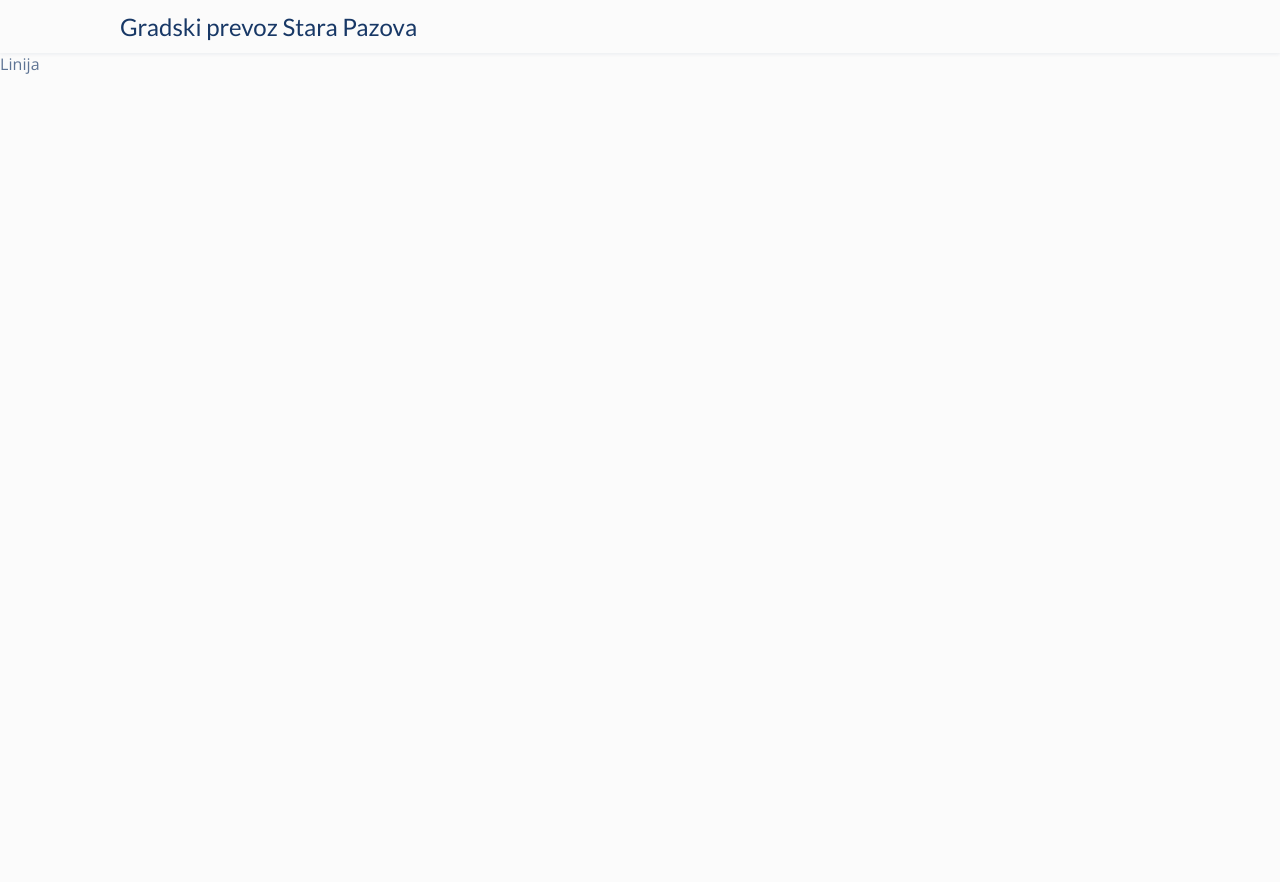
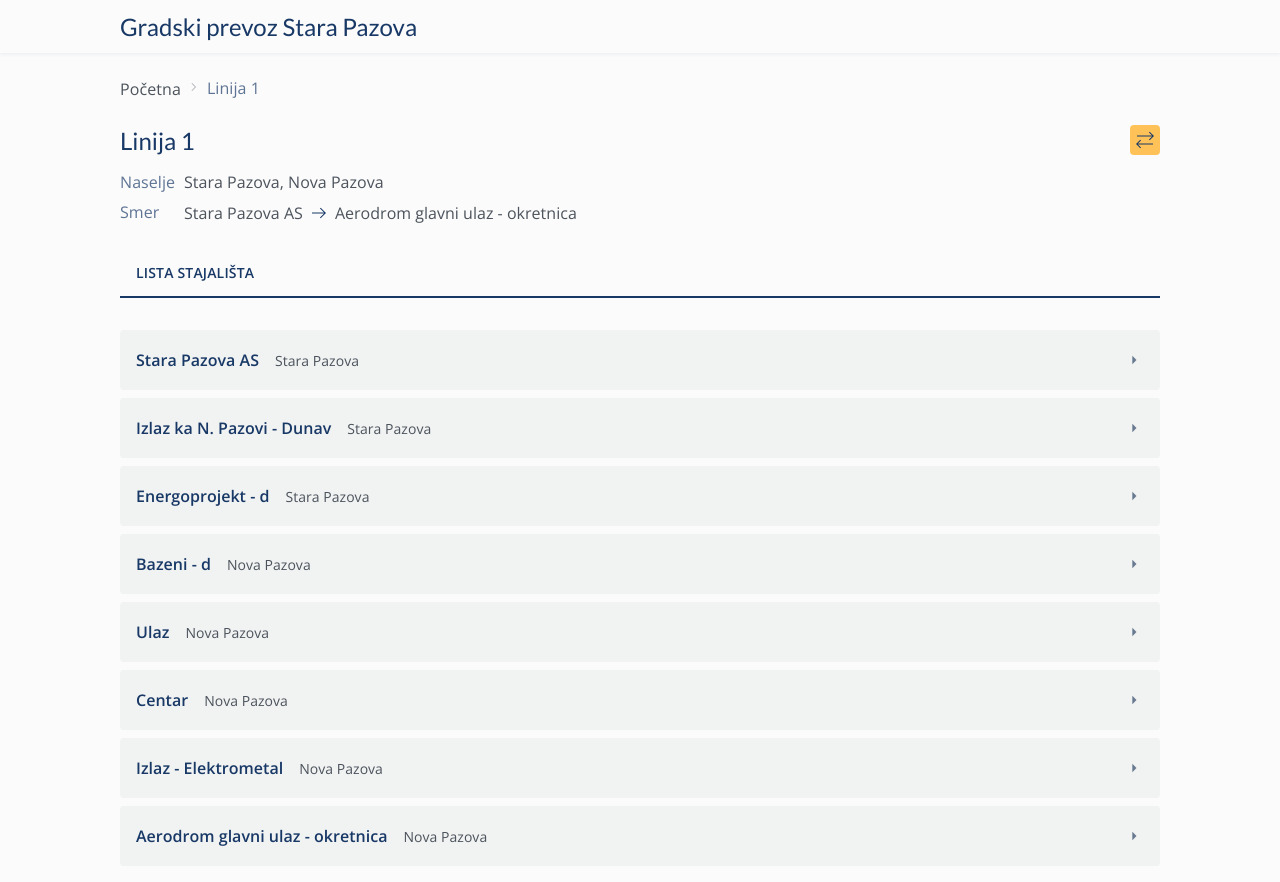
Before and after one commit to nia05/gradski-prevoz-stara-pazova, an Angular app: page /linija/1 in a window 1280 px wide. Before the commit the page ends 800 px from the top, so only its background shows below. Built offline with nearby package versions, Linux system fonts and the light colour scheme.

Commit message:
add line logic

```diff
--- a/src/app/line/line.component.html
+++ b/src/app/line/line.component.html
@@ -1 +1,62 @@
-<p>Linija {{ broj() }}</p>
+@if (busLine(); as busLine) {
+    @let firstDirectionBusStops = busLine.directions[0].busStops;
+    @let busStops = isReturnDirection() ? busLine.directions[1].busStops : firstDirectionBusStops;
+
+    <section class="bus-line-header">
+        <nav aria-label="Putanja">
+            <ol class="breadcrumb">
+                <li><a class="breadcrumb__link" [routerLink]="['/', homePath]">Početna</a></li>
+                <li class="breadcrumb__current" aria-current="page">Linija {{ busLine.number }}</li>
+            </ol>
+        </nav>
+
+        <div class="bus-line-header__info">
+            <div class="bus-line-header__title">
+                <h5>Linija {{ busLine.number }}</h5>
+                @if (busLine.directions.length > 1) {
+                    <button class="icon-button" type="button" aria-label="Promeni smer" (click)="changeDirection()">
+                        <img src="icons/direction-change.svg" alt="">
+                    </button>
+                }
+            </div>
+
+            <div class="bus-line-header__details">
+                <div class="bus-line-header__detail">
+                    <span class="bus-line-header__label">Naselje</span>
+                    <span class="bus-line-header__value">{{ getTowns(firstDirectionBusStops) }}</span>
+                </div>
+                <div class="bus-line-header__detail">
+                    <span class="bus-line-header__label">Smer</span>
+                    <span class="bus-line-header__value">
+                        {{ firstDirectionBusStops[0].name }}
+                        <img
+                            class="bus-line-header__arrow"
+                            [class.bus-line-header__arrow--left]="isReturnDirection()"
+                            src="icons/direction-arrow.svg"
+                            alt=""
+                        >
+                        {{ firstDirectionBusStops[firstDirectionBusStops.length - 1].name }}
+                    </span>
+                </div>
+            </div>
+        </div>
+
+        <p class="tab">Lista stajališta</p>
+    </section>
+
+    <section class="bus-stops">
+        <ul class="bus-stops__list">
+            @for (busStop of busStops; track $index) {
+                <li>
+                    <app-bus-stop-item
+                        [busLineNumber]="busLine.number"
+                        [busStopId]="busStop.id"
+                        [busStopName]="busStop.name"
+                        [busStopTown]="busStop.town"
+                        [isTownVisible]="busLine.type === busLineType.Suburban"
+                    />
+                </li>
+            }
+        </ul>
+    </section>
+}
--- a/src/app/line/line.component.scss
+++ b/src/app/line/line.component.scss
@@ -0,0 +1,121 @@
+.bus-line-header {
+    display: flex;
+    flex-direction: column;
+    gap: 1.5rem;
+    padding: 1.5rem var(--page-padding-inline) 1rem;
+
+    &__info {
+        display: flex;
+        flex-direction: column;
+        gap: 1rem;
+    }
+
+    &__title {
+        display: flex;
+        justify-content: space-between;
+        align-items: center;
+    }
+
+    &__details {
+        display: flex;
+        flex-direction: column;
+        gap: 0.5rem;
+    }
+
+    &__detail {
+        display: flex;
+        gap: 0.5rem;
+    }
+
+    &__label {
+        flex: 0 0 3.5rem;
+        font-family: var(--text-body-1-family);
+        font-size: var(--text-body-1-size);
+        letter-spacing: var(--text-body-1-tracking);
+        color: var(--color-dark-blue-70);
+    }
+
+    &__value {
+        display: flex;
+        flex-wrap: wrap;
+        align-items: center;
+        gap: 0.25rem;
+        font-family: var(--text-subtitle-1-family);
+        font-weight: var(--font-weight-regular);
+        font-size: var(--text-subtitle-1-size);
+        letter-spacing: var(--text-subtitle-1-tracking);
+        color: var(--color-grey);
+    }
+
+    &__arrow {
+        transition: transform 0.2s;
+
+        &--left {
+            transform: rotate(180deg);
+        }
+    }
+}
+
+.breadcrumb {
+    display: flex;
+    align-items: center;
+    gap: 0.25rem;
+    padding: 0;
+    margin: 0;
+    list-style: none;
+    font-family: var(--text-body-1-family);
+    font-size: var(--text-body-1-size);
+    letter-spacing: var(--text-body-1-tracking);
+
+    li + li::before {
+        content: url('/icons/breadcrumb-arrow.svg');
+        margin-right: 0.25rem;
+        vertical-align: middle;
+    }
+
+    &__link {
+        color: var(--color-grey);
+        text-decoration: none;
+    }
+
+    &__current {
+        color: var(--color-dark-blue-70);
+    }
+}
+
+.icon-button {
+    display: flex;
+    justify-content: center;
+    align-items: center;
+    width: 1.875rem;
+    height: 1.875rem;
+    padding: 0;
+    border: none;
+    border-radius: 0.25rem;
+    background-color: var(--color-yellow);
+    cursor: pointer;
+}
+
+.tab {
+    padding: 0.875rem 1rem;
+    border-bottom: 0.125rem solid var(--color-dark-blue);
+    font-family: var(--text-button-family);
+    font-weight: var(--text-button-weight);
+    font-size: var(--text-button-size);
+    letter-spacing: var(--text-button-tracking);
+    text-transform: uppercase;
+    color: var(--color-dark-blue);
+}
+
+.bus-stops {
+    padding: 1rem var(--page-padding-inline);
+
+    &__list {
+        display: flex;
+        flex-direction: column;
+        gap: 0.5rem;
+        padding: 0;
+        margin: 0;
+        list-style: none;
+    }
+}
--- a/src/app/line/line.component.ts
+++ b/src/app/line/line.component.ts
@@ -1,12 +1,36 @@
-import { Component, input } from '@angular/core';
+import { Component, computed, inject, input, signal } from '@angular/core';
+import { RouterLink } from '@angular/router';
+
+import { BusLinesService } from '../core/bus-lines/bus-lines.service';
+import { BusLineType, BusStop } from '../core/bus-lines/bus-lines.model';
+import { BusStopItemComponent } from '../shared/bus-stop-item/bus-stop-item.component';
+import { HOME_PATH } from '../app.routes.constants';
 
 @Component({
   selector: 'app-line',
-  imports: [],
+  imports: [RouterLink, BusStopItemComponent],
   templateUrl: './line.component.html',
   styleUrl: './line.component.scss'
 })
 export class LineComponent {
-  /** From the URL: /linija/:broj */
-  broj = input.required<string>();
+  private readonly busLines = inject(BusLinesService);
+
+  readonly busLineNumber = input.required<string>();
+
+  protected readonly homePath = HOME_PATH;
+  protected readonly busLineType = BusLineType;
+  protected readonly isReturnDirection = signal(false);
+
+  protected readonly busLine = computed(
+    () => this.busLines.lines().find(busLine => busLine.number === Number(this.busLineNumber()))
+  );
+
+  protected getTowns(busStops: BusStop[]): string {
+    const allTowns = busStops.map(busStop => busStop.town);
+    return [...new Set(allTowns)].join(', ');
+  }
+
+  protected changeDirection(): void {
+    this.isReturnDirection.update(isReturnDirection => !isReturnDirection);
+  }
 }
```
Also changed, not shown: 1 other file (tests, documents, lock files or other folders).
